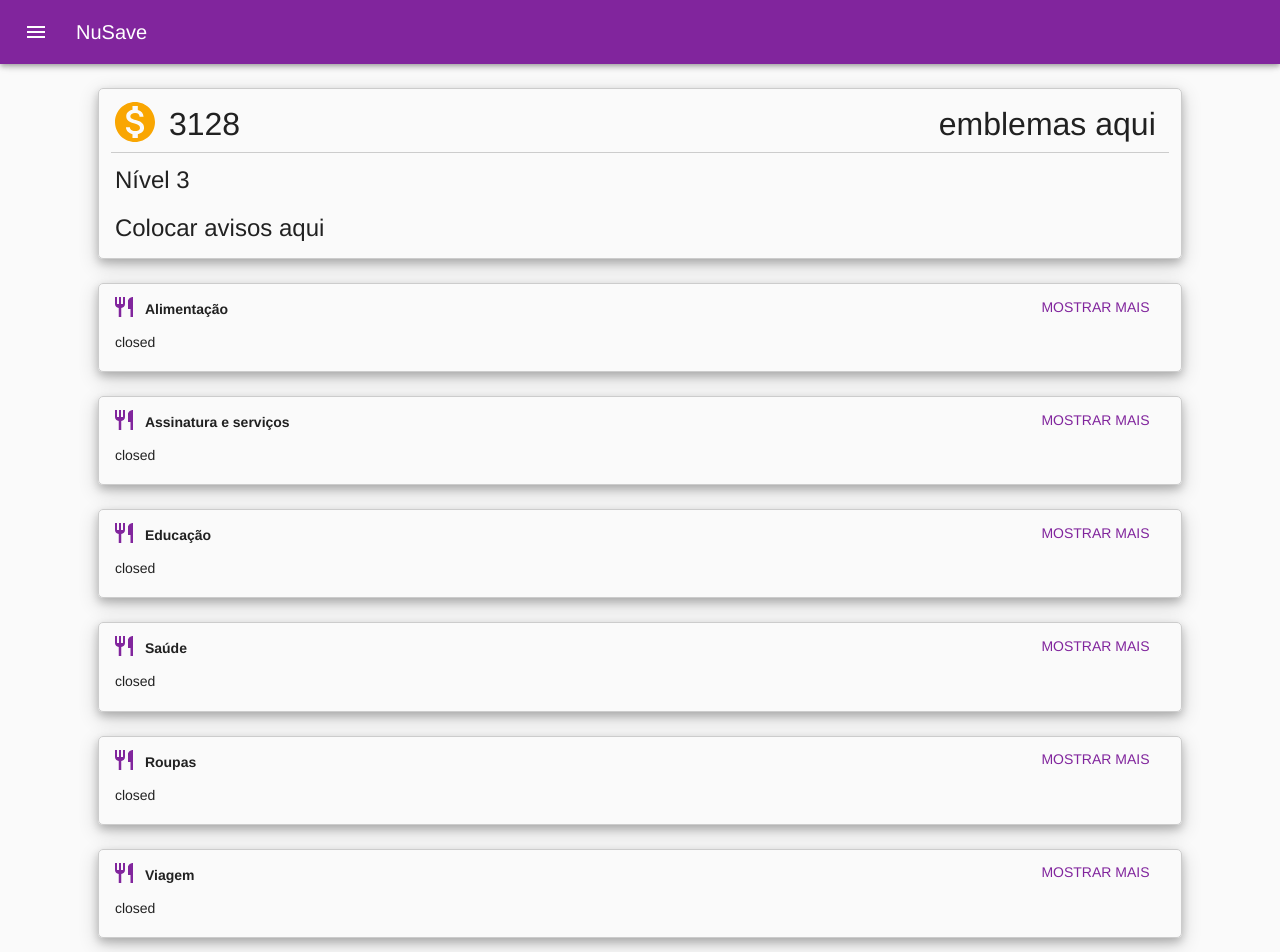
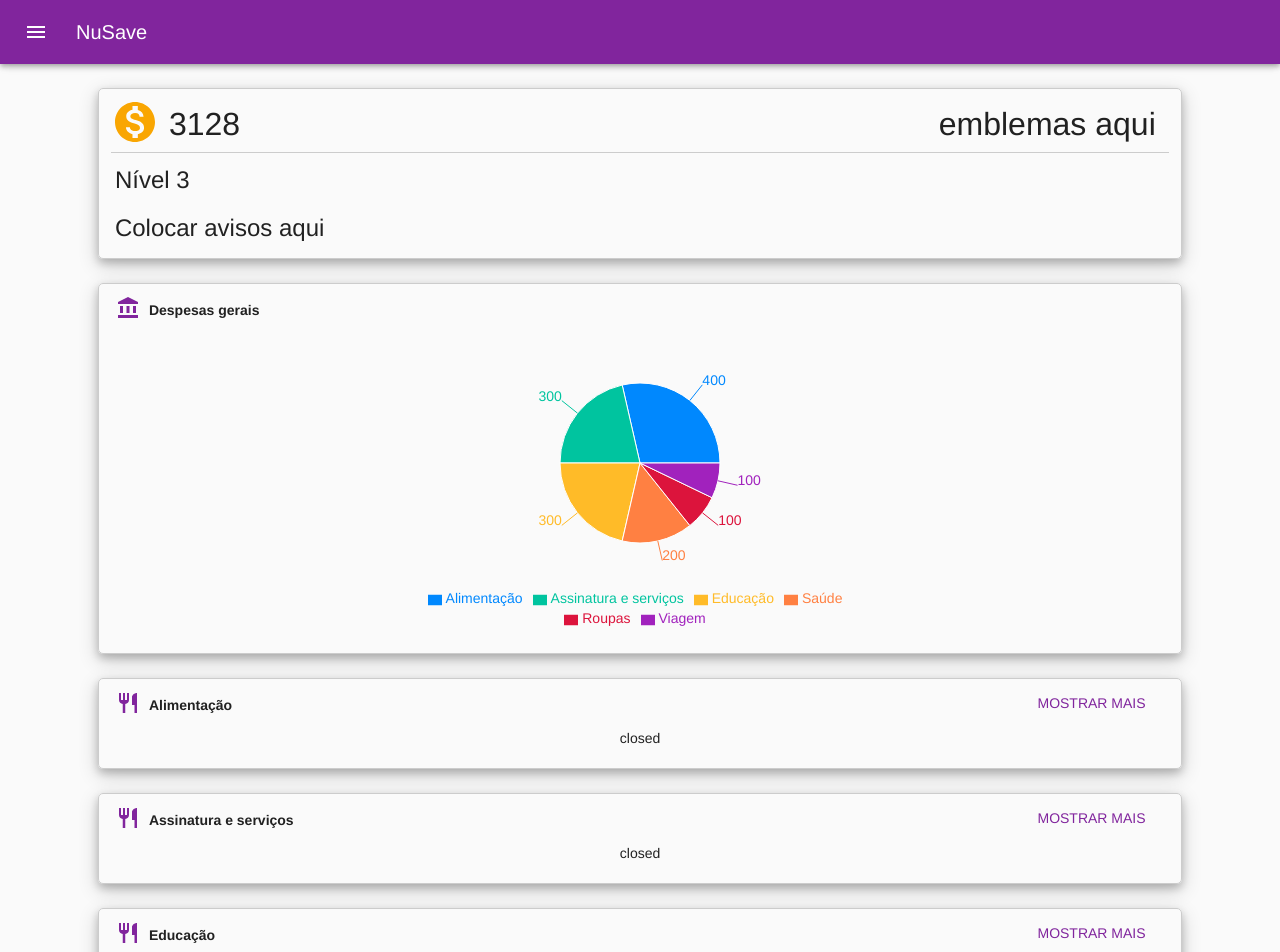
Before and after one commit to DaniloMarinho/nusave-front, a React (Create React App) app: page /perfil in a window 1280 px wide. Shown: the top 952 px of the page. Built offline with nearby package versions, Linux system fonts and the light colour scheme.

Commit message:
Commit graficos

```diff
--- a/package.json
+++ b/package.json
@@ -12,6 +12,7 @@
     "react-dom": "^16.13.0",
     "react-router-dom": "^5.1.2",
     "react-scripts": "3.4.0",
+    "recharts": "^2.0.0-beta.1",
     "styled-components": "^5.0.1"
   },
   "scripts": {
--- a/src/components/DataBox.jsx
+++ b/src/components/DataBox.jsx
@@ -1,16 +1,21 @@
-import React, { useState, useEffect } from 'react';
+import React, { useState, useEffect, PureComponent } from 'react';
 import styled from 'styled-components';
 import Button from '@material-ui/core/Button';
 import FoodIcon from '@material-ui/icons/Restaurant';
 
+import {
+  BarChart, Bar, Cell, XAxis, YAxis, CartesianGrid, Tooltip, Legend,
+} from 'recharts';
+
 export const DataBoxContainer = styled.div`
   display: flex;
   flex-wrap: wrap;
+  justify-content: center;
   margin: 0 6% 24px 6%;
   background-color: transparent;
   border: 1px solid #ccc;
   border-radius: 5px;
-  padding: 3px 0;
+  padding: 4px;
   box-shadow: 0 4px 8px 0 rgba(0, 0, 0, 0.2), 0 6px 20px 0 rgba(0, 0, 0, 0.19);
 `;
 
@@ -39,6 +44,23 @@ export const ShowMoreButton = styled(Button)`
   padding: 1px;
   margin-right: 15px;
 `;
+
+const data = [
+  {
+    name: '200-500', uv: 4000,
+  },
+  {
+    name: '500-700', uv: 3000,
+  },
+  {
+    name: '700-900', uv: 2000,
+  },
+  {
+    name: '>900', uv: 2780,
+  },
+];
+
+const COLORS = ['#0088FE', '#00C49F', '#FFBB28', '#FF8042'];
 
 const ClosedDataBox = ({type, onOpen}) => {
 
@@ -72,11 +94,16 @@ const OpenDataBox = ({type, onClose}) => {
         <ShowMoreButton color="primary" onClick={()=>onClose()} >Ocultar</ShowMoreButton>
     </DataBoxHeader>
     <DataBoxBody>
-        <div>
-          <p>open</p>
-          <p>open</p>
-          <p>open</p>
-        </div>
+      <BarChart width={200} height={200} data={data}>
+        <Bar dataKey="uv" >
+          {
+            data.map((entry, index) => (
+              <Cell fill={COLORS[index]} key={`cell-${index}`} />
+            ))
+          }
+        </Bar>
+        <Legend />
+      </BarChart>
     </DataBoxBody>
     </DataBoxContainer>
   );
--- /dev/null
+++ b/src/components/GeneralExpenses.jsx
@@ -0,0 +1,54 @@
+import React, { useState, useEffect, PureComponent } from 'react';
+import styled from 'styled-components';
+import AccountBalanceIcon from '@material-ui/icons/AccountBalance';
+
+import {
+  PieChart, Pie, Sector, Cell, Legend
+} from 'recharts';
+
+import{
+  DataBoxContainer, DataBoxHeader, DataBoxBody, DataBoxName
+} from './DataBox';
+
+const Chart = styled(PieChart)`
+  width: 100%;
+`;
+
+const data = [
+  { name: 'Alimentação', value: 400 },
+  { name: 'Assinatura e serviços', value: 300 },
+  { name: 'Educação', value: 300 },
+  { name: 'Saúde', value: 200 },
+  { name: 'Roupas', value: 100 },
+  { name: 'Viagem', value: 100 },
+];
+
+const COLORS = ['#0088FE', '#00C49F', '#FFBB28', '#FF8042', '#DC143C', '#A122BD'];
+
+const GeneralExpenses = () => {
+
+return (
+    <DataBoxContainer>
+        <DataBoxHeader>
+            <div style={{ margin: '0 5px 0 5px' }}>
+            <AccountBalanceIcon color="primary"/>
+            </div>
+            <DataBoxName> Despesas gerais </DataBoxName>
+        </DataBoxHeader>
+        <DataBoxBody>
+        <PieChart width={500} height={300}>
+            <Pie data={data} cx="50%" cy="50%" outerRadius={80} label>
+                {
+                data.map((entry, index) => (
+                    <Cell key={`cell-${index}`} fill={COLORS[index]}/>
+                ))
+                }
+            </Pie>
+            <Legend />
+        </PieChart>
+        </DataBoxBody>
+    </DataBoxContainer>
+);
+};
+
+export default GeneralExpenses;
--- a/src/components/Profile.jsx
+++ b/src/components/Profile.jsx
@@ -2,6 +2,7 @@ import React from 'react';
 import styled from 'styled-components';
 import PremiumIcon from '@material-ui/icons/MonetizationOn';
 import DataBox from './DataBox';
+import GeneralExpenses from './GeneralExpenses';
 
 const PersonalInfo = styled.div`
   margin: 0 6% 24px 6%;
@@ -62,11 +63,14 @@ export const Profile = () => (
         <SmallTextDiv>Colocar avisos aqui</SmallTextDiv>
       </Section>
     </PersonalInfo>
+    <GeneralExpenses />
     <DataBox type="Alimentação"/>
     <DataBox type="Assinatura e serviços"/>
     <DataBox type="Educação"/>
     <DataBox type="Saúde"/>
     <DataBox type="Roupas"/>
-    <DataBox type="Viagem"/>
+    <DataBox type="Transporte"/>
+    <DataBox type="Saques"/>
+    <DataBox type="Outros"/>
   </div>
 );
```
Also changed, not shown: 1 other file (tests, documents, lock files or other folders).
